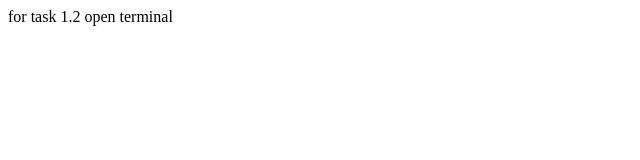
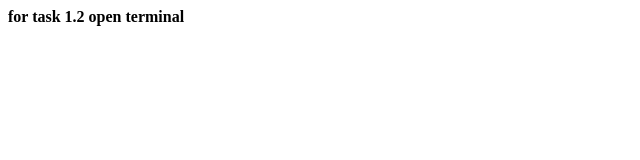
Before and after one commit to technostyle/fintech_frontend, a plain HTML site: page index.html in a window 1280 px wide. Shown: the full height of the page, 0-640 px from the left. Drawn offline with Linux system fonts and the light colour scheme.

Commit message:
Update index.html

```diff
--- a/index.html
+++ b/index.html
@@ -5,7 +5,7 @@
 <title>JavaScript</title>
 </head>
 <body>
-    for task 1.2 open terminal
+    <strong> for task 1.2 open terminal </strong>
 <script
     src="time.js"></script>
 </body>
```
